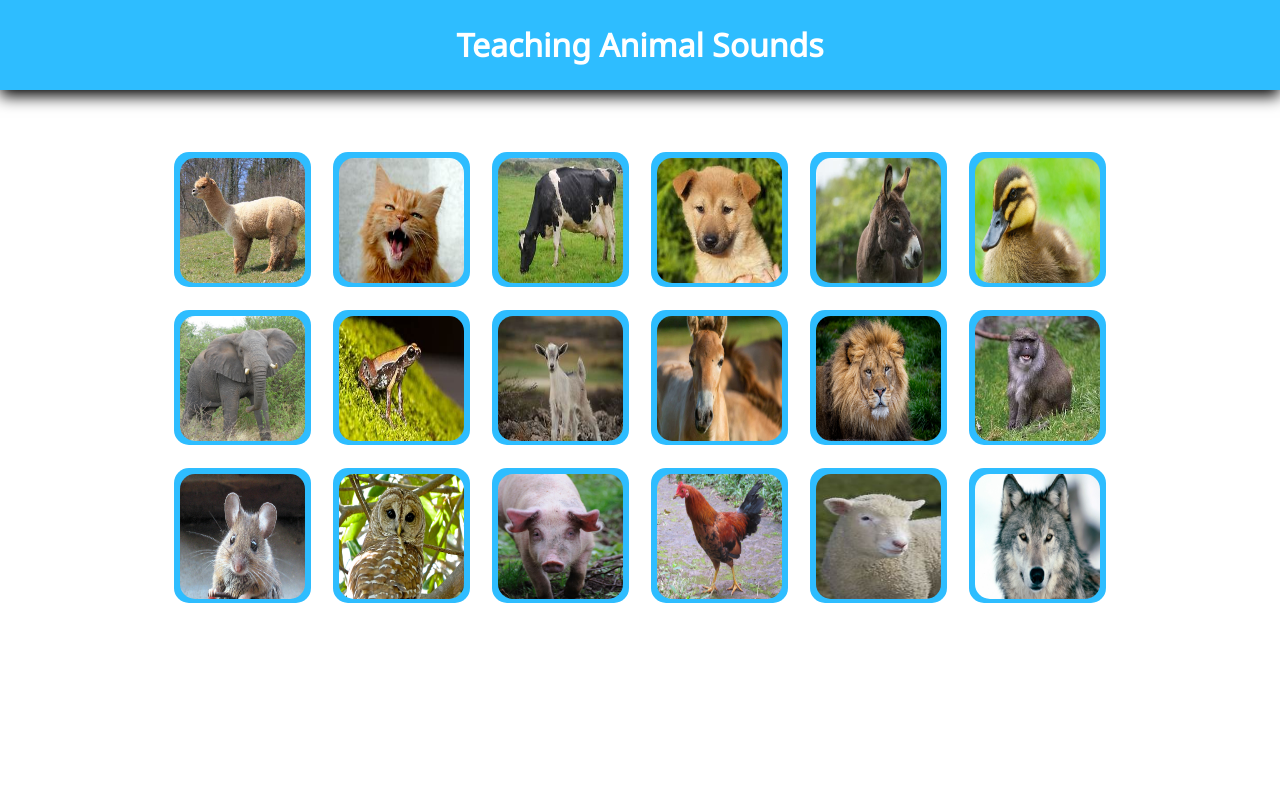
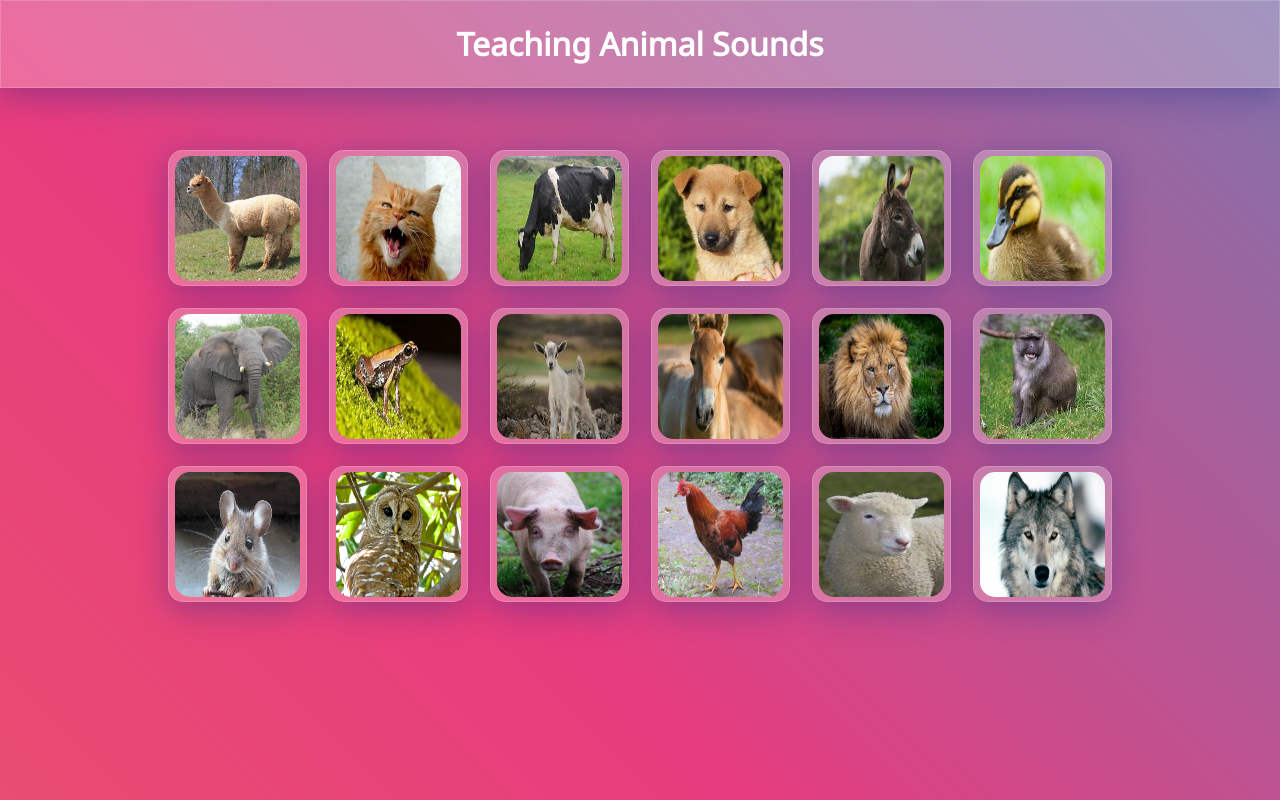
Before and after one commit to jtljrdn/Teaching-Animal-Sounds, a plain HTML site: page index.html in a window 1280 px wide. Drawn offline with Linux system fonts and the light colour scheme; files whose address does not match are found by name.

Commit message:
updated styling

```diff
--- a/style.css
+++ b/style.css
@@ -2,15 +2,20 @@ body {
     text-align: center;
     margin: 0;
     font-family: 'Noto Sans', sans-serif;
-    background: #ffffff;
+	background: linear-gradient(45deg, #ee7752, #e73c7e, #23a6d5, #23d5ab);
+	background-size: 400% 400%;
+    color: white;
 }
 
 header {
-    background: #2ebdff;
     color: white;
-    padding: 2px;
-    margin: 0;
-    box-shadow: 0px 6px 15px black;
+    background: rgba( 255, 255, 255, 0.25 );
+    box-shadow: 0 8px 32px 0 rgba( 31, 38, 135, 0.37 );
+    backdrop-filter: blur( 3px );
+    -webkit-backdrop-filter: blur( 3px );
+    border-radius: 0px;
+    border: 1px solid rgba( 255, 255, 255, 0.18 );
+
 }
 
 #table {
@@ -29,7 +34,7 @@ img {
     width: 125px;
     border-radius: 15px;
 }
-
+/*
 button {
     background-color: #2ebdff;
     border-radius: 15px;
@@ -38,7 +43,7 @@ button {
     cursor: pointer;
     display: inline-block;
     margin: 0;
-    padding-top: 6px;
+    padding-top: px;
     text-align: center;
     vertical-align: baseline;
     white-space: nowrap;
@@ -46,6 +51,18 @@ button {
     -webkit-user-select: none;
     touch-action: manipulation;
 }
+*/
+
+button {
+    color: white;
+    background: rgba( 255, 255, 255, 0.25 );
+    box-shadow: 0 8px 32px 0 rgba( 31, 38, 135, 0.37 );
+    backdrop-filter: blur( 3px );
+    -webkit-backdrop-filter: blur( 3px );
+    border-radius: 15px;
+    border: 1px solid rgba( 255, 255, 255, 0.18 );
+    padding-top: 5px;
+}
 
 button:hover {
     background-color: #2e9dff;
```
